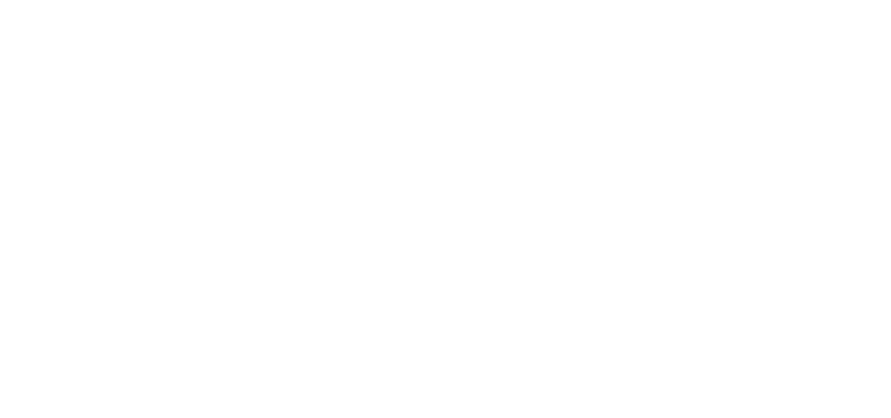
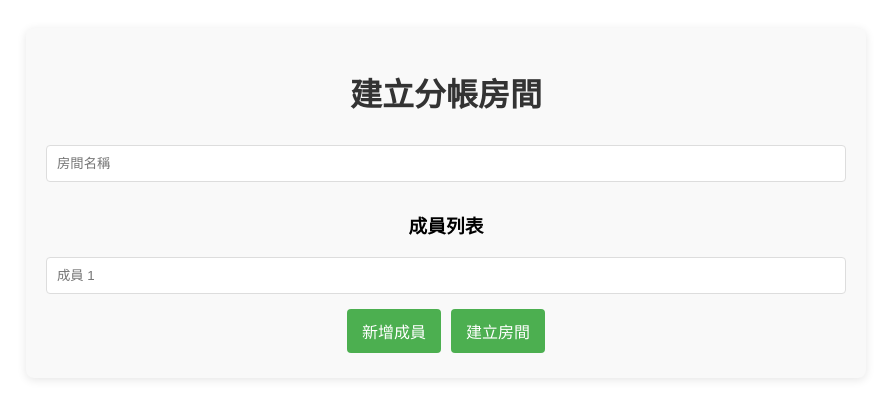
Before and after one commit to bryan0904/lightsplit-frontend, a React (Create React App) app: page / in a window 1280 px wide. Shown: the top 418 px of the page, without its empty margins (194-1085 px from the left). Built offline with nearby package versions, Linux system fonts and the light colour scheme.

Commit message:
Update App.js

```diff
--- a/src/App.js
+++ b/src/App.js
@@ -10,16 +10,15 @@ function App() {
   const [paymentAmount, setPaymentAmount] = useState('');
   const [result, setResult] = useState(null);
   const [loading, setLoading] = useState(false);
+
   const API_URL = 'https://lightsplit-backend-2.onrender.com';
 
-  // Unicode解码函数
   const decodeUnicode = (str) => {
     return str.replace(/\\u[\dA-Fa-f]{4}/g,
       match => String.fromCharCode(parseInt(match.replace(/\\u/g, ''), 16))
     );
   };
 
-  // 自动恢复房间
   useEffect(() => {
     const savedRoomId = localStorage.getItem('roomId');
     if (savedRoomId) {
@@ -29,26 +28,24 @@ function App() {
     }
   }, []);
 
-  // 保存房间ID
   useEffect(() => {
     if (currentRoomId) {
       localStorage.setItem('roomId', currentRoomId);
     }
   }, [currentRoomId]);
 
-  // 获取房间数据
   const fetchResult = async (roomId) => {
     try {
       setLoading(true);
       const response = await fetch(`${API_URL}/result/${roomId}`);
       const data = await response.json();
 
-      // 解码Unicode中文
       const decodedData = {
         ...data,
         members: data.members.map(name => decodeUnicode(name)),
         payments: Object.fromEntries(
-          Object.entries(data.payments).map(([k, v]) => [decodeUnicode(k), v]))
+          Object.entries(data.payments).map(([k, v]) => [decodeUnicode(k), v])
+        )
       };
 
       setResult(decodedData);
@@ -60,7 +57,6 @@ function App() {
     }
   };
 
-  // 创建房间
   const createRoom = async () => {
     const filteredMembers = members.filter(m => m.trim() !== '');
     const response = await fetch(`${API_URL}/create_room`, {
@@ -76,7 +72,6 @@ function App() {
     setPage('room');
   };
 
-  // 提交付款
   const submitPayment = async () => {
     await fetch(`${API_URL}/submit_payment/${currentRoomId}`, {
       method: 'POST',
@@ -87,21 +82,56 @@ function App() {
       })
     });
     fetchResult(currentRoomId);
+    setPaymentAmount('');
+  };
+
+  const updateMember = (index, value) => {
+    const updated = [...members];
+    updated[index] = value;
+    setMembers(updated);
+  };
+
+  const addMember = () => {
+    setMembers([...members, '']);
   };
 
   return (
     <div className="App">
+      {page === 'home' && (
+        <div className="container">
+          <h1>建立分帳房間</h1>
+          <input
+            type="text"
+            placeholder="房間名稱"
+            value={roomTitle}
+            onChange={(e) => setRoomTitle(e.target.value)}
+          />
+          <h3>成員列表</h3>
+          {members.map((member, index) => (
+            <input
+              key={index}
+              type="text"
+              placeholder={`成員 ${index + 1}`}
+              value={member}
+              onChange={(e) => updateMember(index, e.target.value)}
+            />
+          ))}
+          <button onClick={addMember}>新增成員</button>
+          <button onClick={createRoom}>建立房間</button>
+        </div>
+      )}
+
       {page === 'room' && result && (
         <div className="container">
           <h1>{result.title}</h1>
 
-          {/* 付款表单 */}
+          {/* 付款表單 */}
           <div className="form-group">
             <select
               value={paymentName}
               onChange={(e) => setPaymentName(e.target.value)}
             >
-              <option value="">选择成员</option>
+              <option value="">選擇成員</option>
               {members.map(name => (
                 <option key={name} value={name}>{name}</option>
               ))}
@@ -110,18 +140,34 @@ function App() {
               type="number"
               value={paymentAmount}
               onChange={(e) => setPaymentAmount(e.target.value)}
-              placeholder="金额"
+              placeholder="金額"
             />
-            <button onClick={submitPayment}>提交</button>
+            <button onClick={submitPayment}>提交付款</button>
           </div>
 
-          {/* 分账结果 */}
+          {/* 分帳結果 */}
           <div className="result-section">
-            <h3>分账结果</h3>
+            <h3>分帳結果</h3>
+            {loading ? (
+              <p>載入中...</p>
+            ) : (
+              <ul>
+                {Object.entries(result.balances || {}).map(([name, balance]) => (
+                  <li key={name}>
+                    {name}: {balance > 0 ? `應收 ${balance}` : `應付 ${-balance}`}
+                  </li>
+                ))}
+              </ul>
+            )}
+          </div>
+
+          {/* 交易明細 */}
+          <div className="result-section">
+            <h3>轉帳建議</h3>
             <ul>
-              {Object.entries(result.balances || {}).map(([name, balance]) => (
-                <li key={name}>
-                  {name}: {balance > 0 ? `应收 ${balance}` : `应付 ${-balance}`}
+              {result.transactions.map((t, index) => (
+                <li key={index}>
+                  {t.from} → {t.to}: ${t.amount}
                 </li>
               ))}
             </ul>
```
